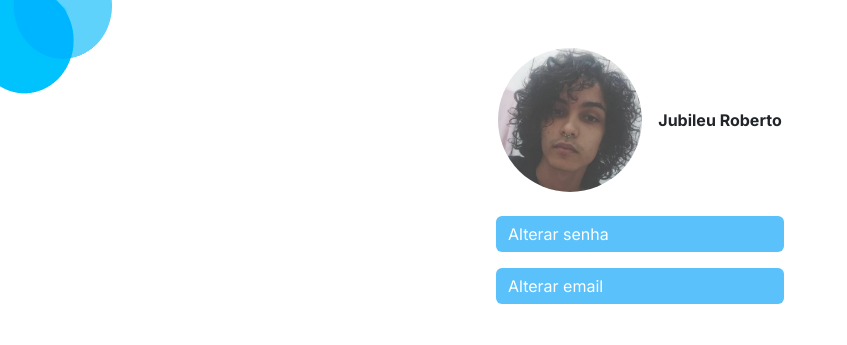
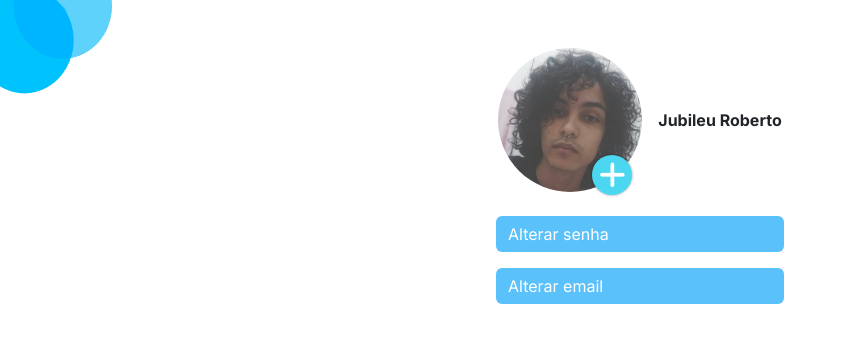
Before and after one commit to Erich-z/UC-Senac2, a PHP site: page /pages/edit-profile.html in a window 1280 px wide. Shown: the top 345 px of the page, without its empty margins (0-847 px from the left). Run offline with PHP 8.4, Linux system fonts and the light colour scheme.

Commit message:
edit-profile e user-profile

```diff
--- a/css/style.css
+++ b/css/style.css
@@ -1,5 +1,26 @@
 body {
+  background-image: url("/img/bunda-azul.png");
+  background-repeat: no-repeat;
+  background-size: 7rem;
   font-family: "Inter", sans-serif;
+}
+body .file-upload-photo-profile {
+  position: relative;
+}
+body .imgAdd {
+  position: absolute;
+  width: 40px;
+  height: 40px;
+  border-radius: 50%;
+  background-color: #4bd7ef;
+  color: #fff;
+  box-shadow: 0px 0px 2px 1px rgba(0, 0, 0, 0.2);
+  text-align: center;
+  line-height: 40px;
+  right: 10px;
+  margin-top: 35px;
+  cursor: pointer;
+  font-size: 30px;
 }
 body .user-profile .fa-envelope,
 body .user-profile .fa-sign-out-alt {
--- a/css/style.scss
+++ b/css/style.scss
@@ -8,9 +8,29 @@ $xxl: 1400px;
 
 
 
+body {
+            background-image: url("/img/bunda-azul.png");
+            background-repeat: no-repeat;
+            background-size: 7rem;
+    .file-upload-photo-profile{
+        position: relative;
 
-
-body {
+    }
+    .imgAdd {
+        position: absolute;
+        width: 40px;
+        height: 40px;
+        border-radius: 50%;
+        background-color: #4bd7ef;
+        color: #fff;
+        box-shadow: 0px 0px 2px 1px rgba(0, 0, 0, 0.2);
+        text-align: center;
+        line-height: 40px;
+        right: 10px;
+        margin-top: 35px;
+        cursor: pointer;
+        font-size: 30px;
+    }
     .user-profile {
 
         .fa-envelope,
@@ -63,6 +83,7 @@ body {
 
     .logo {
         padding: 0 2rem;
+
     }
 
     .login {
--- a/pages/edit-profile.html
+++ b/pages/edit-profile.html
@@ -15,7 +15,8 @@
     <link href="https://cdn.jsdelivr.net/npm/bootstrap@5.2.1/dist/css/bootstrap.min.css" rel="stylesheet"
         integrity="sha384-iYQeCzEYFbKjA/T2uDLTpkwGzCiq6soy8tYaI1GyVh/UjpbCx/TYkiZhlZB6+fzT" crossorigin="anonymous" />
     <link href="https://cdnjs.cloudflare.com/ajax/libs/font-awesome/6.0.0/css/all.min.css" rel="stylesheet" />
-    <link rel="stylesheet" href="/css/style.css" />
+    <link rel="stylesheet" href="../css/style.css" />
+
     <link rel="stylesheet" href="https://cdn.jsdelivr.net/npm/swiper@8/swiper-bundle.min.css" />
     <link rel="stylesheet" href="../css/swiper.css" />
     <style>
@@ -24,10 +25,6 @@
             background-repeat: no-repeat;
             background-size: 7rem;
         }
-
-        .hidden {
-            display: none;
-        }
     </style>
 </head>
 
@@ -35,6 +32,13 @@
     <main class=" mt-5 container">
         <div class="d-flex align-items-center justify-content-center">
             <img src="/img/65265871.jpg" alt="" class="rounded-circle img-fluid img-user opacity-75" />
+            <label for="file-upload-photo-profile" class="file-upload-photo-profile">
+                <i class="fa fa-plus imgAdd">
+
+                </i>
+            </label>
+            <input type="file" id="file-upload-photo-profile" class="d-none">
+
 
             <div class="ms-3">
                 <p class="fw-bold mb-0">Jubileu Roberto</p>
```
Also changed, not shown: pages/user-profile.html (+1 -7 lines), 1 other file.
